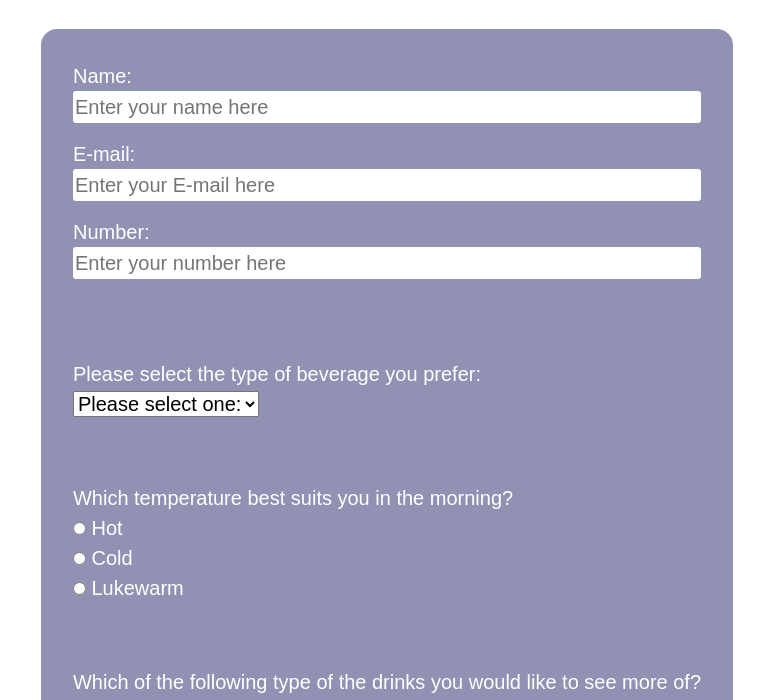
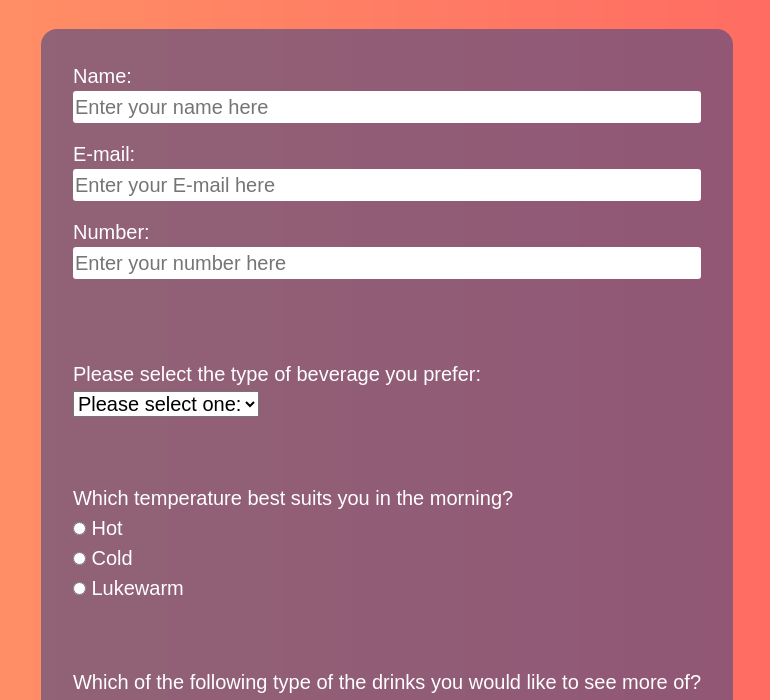
Before and after one commit to Pranavd-git/freecodecamp-survey-form, a plain HTML site: page index.html in a window 1280 px wide. Shown: the part 123-823 px from the top of the page, without its empty margins (253-1023 px from the left). Drawn offline with Linux system fonts and the light colour scheme.

Commit message:
Updated links

```diff
--- a/css/styles.css
+++ b/css/styles.css
@@ -71,7 +71,7 @@ h6 {
 @import url("https://fonts.googleapis.com/css2?family=Mulish:ital,wght@0,300;1,300&family=Space+Grotesk:wght@300;600&display=swap");
 body {
       align-items: center;
-      background-image: url(images/Orange-Coral.png);
+      background-image: url(/images/Orange-Coral.png);
       display: flex;
       flex-direction: column;
     }
```
